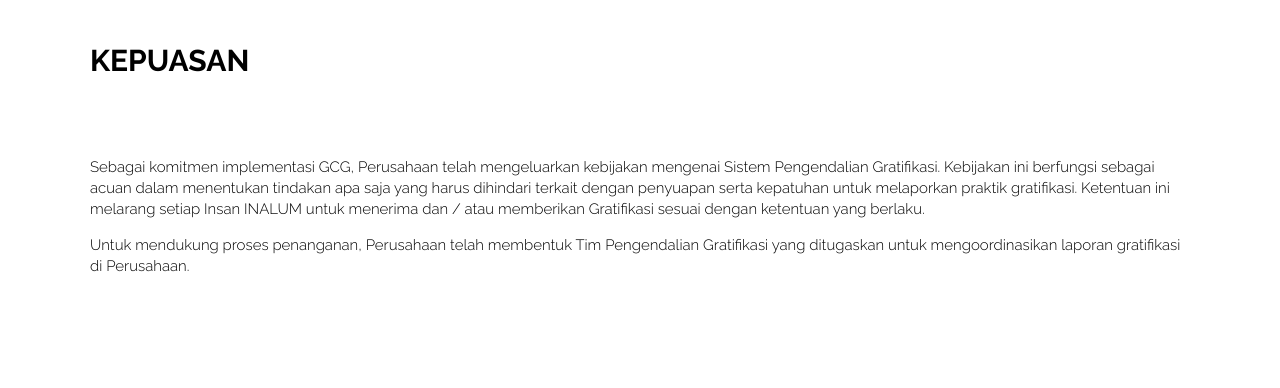
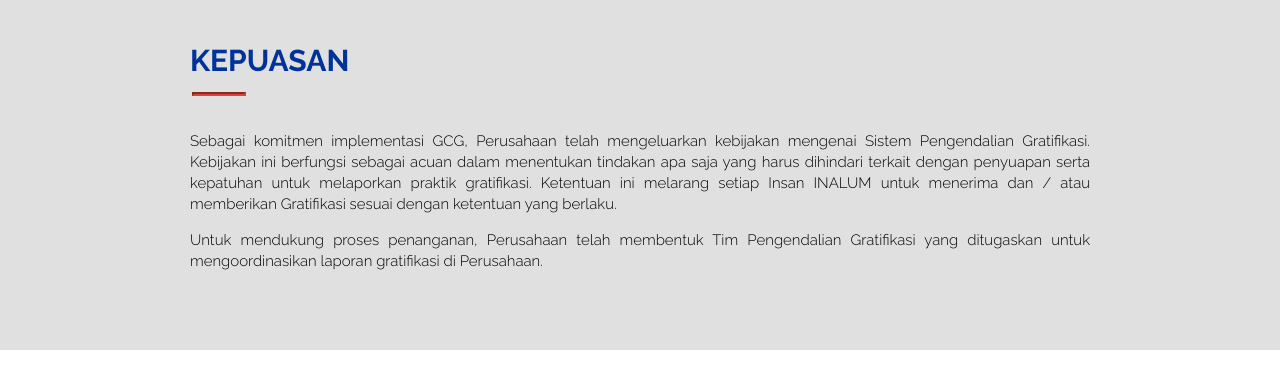
Before and after one commit to alhambraa/Projek-Web-Inalum, a plain HTML site: page kepuasan.html in a window 1280 px wide. Drawn offline with Linux system fonts and the light colour scheme.

Commit message:
Update kepuasan.html

```diff
--- a/kepuasan.html
+++ b/kepuasan.html
@@ -11,18 +11,31 @@
                 padding: 0;
                 line-height: 1.4;
                 font-size: 15px;
+                height: 50px;
+
+            }
+            .isi{
+                height: 350px;
+                background: #e0e0e0;
             }
             .header{
                 margin: 0 auto;
-                padding: 20px 0;
-                width: 1100px;
-                font-color: inherit;
-                font-family: inherit
+                padding: 20px 0 0 0;
+                width: 900px;
+                color : #003399;
+            }
+            .garis{
+                width: 50px;
+                margin: -10px 0 0 192px;
+                /*height: 1px;*/
+                border-color:#de403a;
+                border-width: 2px;
             }
             .container {
                 margin: 0 auto;
-                padding: 20px 0;
-                width: 1100px;
+                width: 900px;
+                text-align: justify;
+                padding: 20px 0 10px 0;
             }
             .container > div {
                 width: 30%;
@@ -31,13 +44,16 @@
         </style>
     </head>
     <body>
+        <div class="isi">
             <div class="header">
                     <h1>KEPUASAN</h1>
             </div>
+            <hr class="garis">
             <div class="container">
                 <p>Sebagai komitmen implementasi GCG, Perusahaan telah mengeluarkan kebijakan mengenai Sistem Pengendalian Gratifikasi. Kebijakan ini berfungsi sebagai acuan dalam menentukan tindakan apa saja yang harus dihindari terkait dengan penyuapan serta kepatuhan untuk melaporkan praktik gratifikasi. Ketentuan ini melarang setiap Insan INALUM untuk menerima dan / atau memberikan Gratifikasi sesuai dengan ketentuan yang berlaku.
 
                 <p>Untuk mendukung proses penanganan, Perusahaan telah membentuk Tim Pengendalian Gratifikasi yang ditugaskan untuk mengoordinasikan laporan gratifikasi di Perusahaan.
             </div>
+        </div>
     </body>
 </html>
```
Lines whose indentation alone changed are shown as unchanged.
